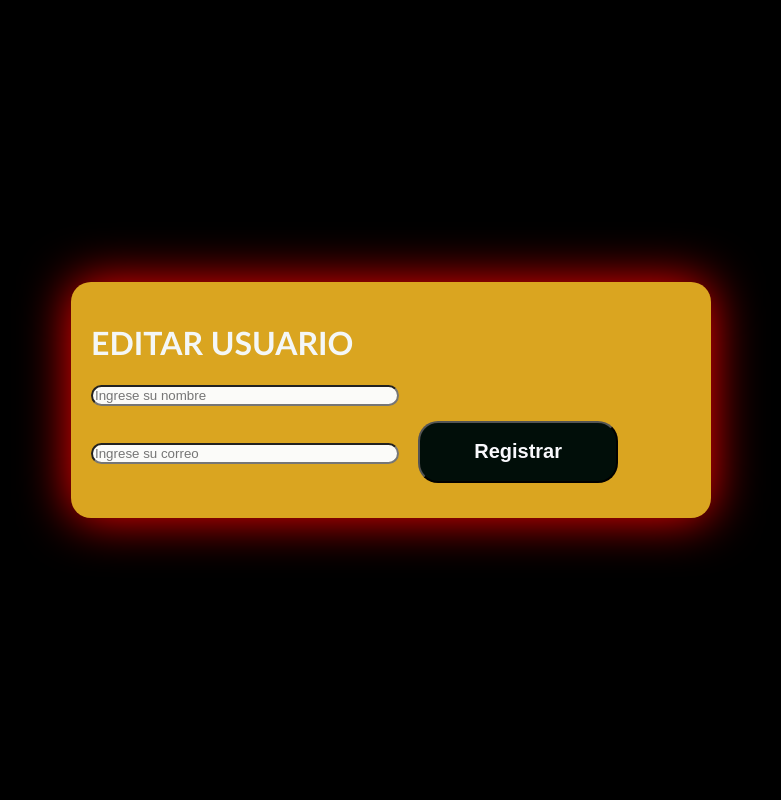
After one commit to Jhofre2102/crud, a Flask app: template templates/editar.html in a window 1280 px wide. The commit adds this page. Shown: the whole page, without its empty margins (249-1030 px from the left). Run offline with Flask 3, Linux system fonts and the light colour scheme; the template is opened without the code that fills it, so the values that code supplies are empty.

Commit message:
clase 16 mayo

```diff
--- a/main.py
+++ b/main.py
@@ -1,4 +1,4 @@
-from flask import Flask, render_template, request, jsonify, redirect
+from flask import Flask, render_template, request, redirect , url_for
 app=Flask(__name__)
 
 usuario=[]
@@ -22,9 +22,22 @@ def crud():
 
     return render_template ("crud.html", usuario=usuario)
 
+@app.route("/update/<int:id>", methods=["GET", "POST"])
+def update(id):
+    #TODO capturar el usuario a editar
+    for diccionario in usuario:#para cada diccionario de la lista evalue
+        if diccionario['id']==id: #si el id convertido a string es igual al id que se pasa  por parametros
+            usuario_a_editar=diccionario #hemos identificado los datos del usuario a editar
+            break
+    #print(usuario_a_editar)
 
+    #TODO actualizar la informacion del usuario seleccionado
+    if request.method=="POST":
+        usuario_a_editar["nombre"]=request.form.get("nombre")#el nombre nuevo seria el que llega por u nuevo formulario
+        usuario_a_editar["correo"]=request.form.get("correo")
+        return redirect(url_for("crud"))# redirecciona la aplicacion a la nota de la funcion crud
 
-
+    return render_template('editar.html',usuario_a_editar=usuario_a_editar)
 
 
 
--- /dev/null
+++ b/templates/editar.html
@@ -0,0 +1,20 @@
+<!DOCTYPE html>
+<html lang="en">
+<head>
+    <meta charset="UTF-8">
+    <meta name="viewport" content="width=device-width, initial-scale=1.0">
+    <title>CRUD</title>
+    <link rel="stylesheet" href="{{ url_for('static', filename='/style.css') }}">
+</head>
+<body>
+    <div class="contenedor">
+        <h1>EDITAR USUARIO</h1>
+        <form method="POST">
+        <input type="text" placeholder="Ingrese su nombre" name="nombre"required>
+        <input type="text" placeholder="Ingrese su correo" name="correo"required>
+        <button><h2>Registrar</h2></button>
+        </form>
+
+    </div>
+</body>
+</html>
```
Also changed, not shown: templates/crud.html (+8 -3 lines).
